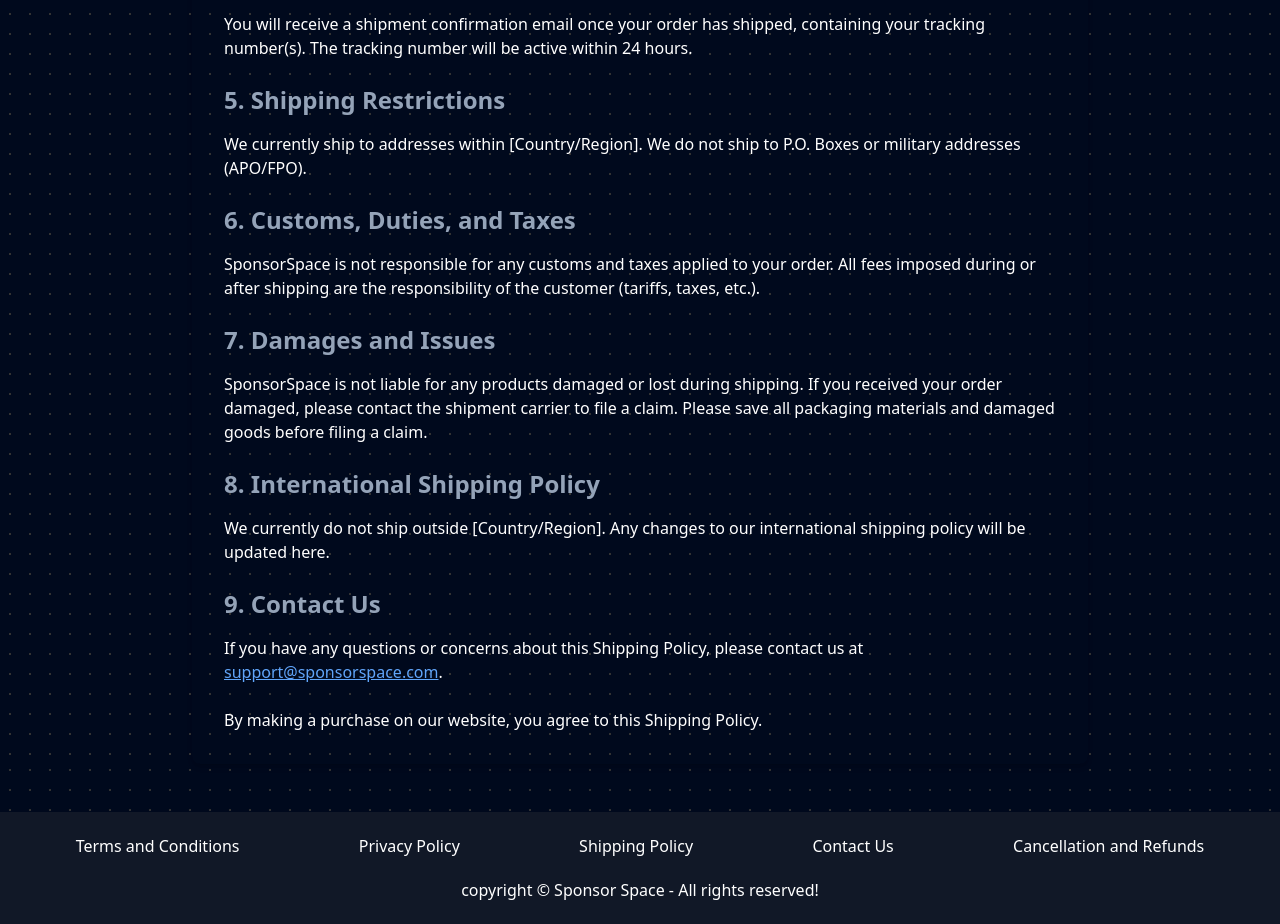
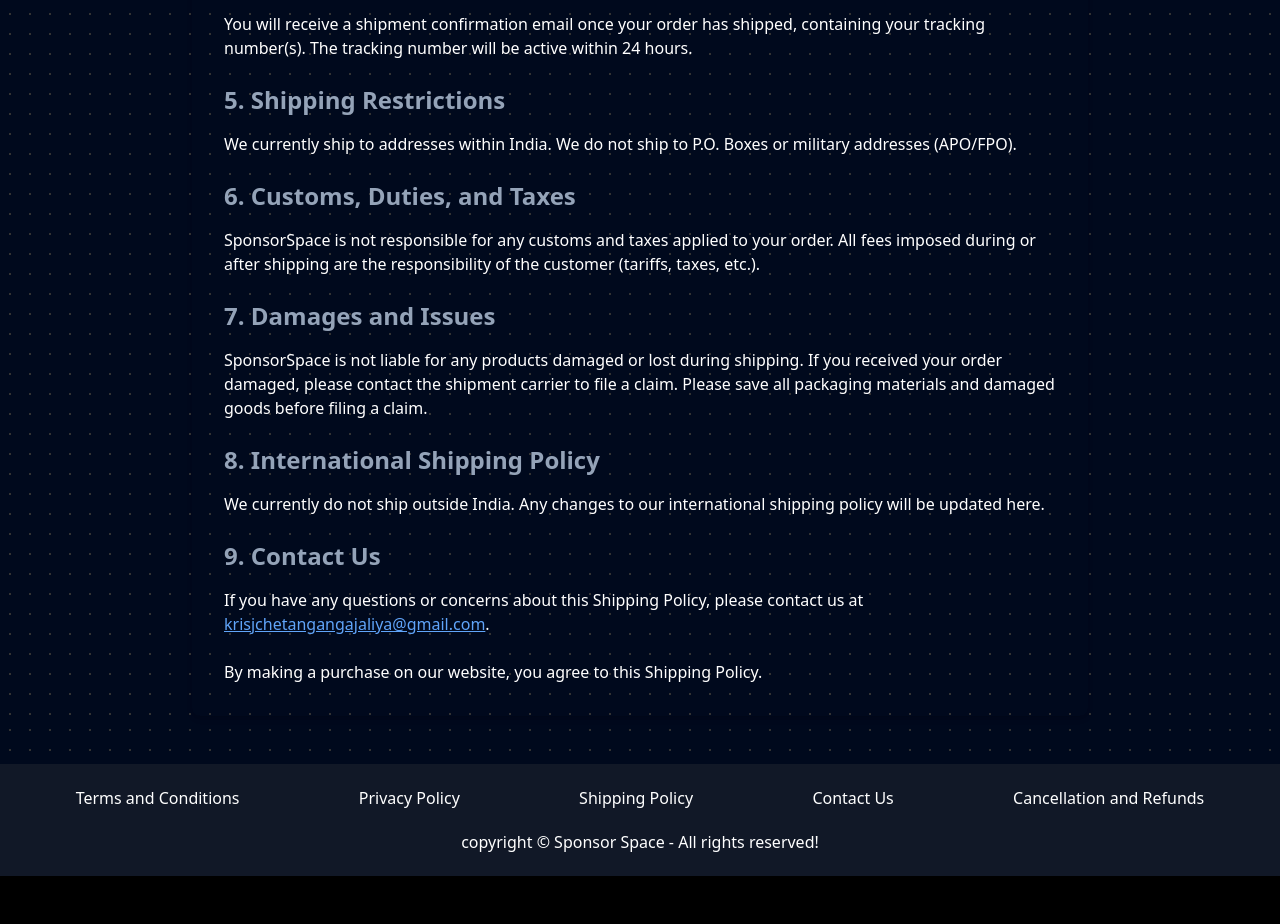
Before and after one commit to Krish043/sponsor-space, a Next.js app: page /ShippingPolicy in a window 1280 px wide. Shown: the part 800-1724 px from the top of the page. After the commit the page ends 1676 px from the top, so only its background shows below. Built offline with nearby package versions, Linux system fonts and the light colour scheme; no server answers.

Commit message:
Update page.js

```diff
--- a/app/ShippingPolicy/page.js
+++ b/app/ShippingPolicy/page.js
@@ -5,7 +5,7 @@
     <div className="m-12 p-8 rounded-lg shadow-md max-w-4xl mx-auto mt-10">
       <h1 className="text-3xl font-bold text-slate-400 mb-6">Shipping Policy</h1>
 
-      <p className="text-white mb-4">Welcome to SponsorSpace's Shipping Policy!</p>
+      <p className="text-white mb-4">Welcome to SponsorSpace&apos;s Shipping Policy!</p>
       <p className="text-white mb-6">
         This Shipping Policy applies to any physical products or merchandise offered on our platform. Please read the following information carefully to understand our policies regarding shipping and delivery.
       </p>
@@ -37,7 +37,7 @@
 
       <h2 className="text-2xl font-semibold text-slate-400 mb-4">5. Shipping Restrictions</h2>
       <p className="text-white mb-6">
-        We currently ship to addresses within [Country/Region]. We do not ship to P.O. Boxes or military addresses (APO/FPO).
+        We currently ship to addresses within India. We do not ship to P.O. Boxes or military addresses (APO/FPO).
       </p>
 
       <h2 className="text-2xl font-semibold text-slate-400 mb-4">6. Customs, Duties, and Taxes</h2>
@@ -52,12 +52,12 @@
 
       <h2 className="text-2xl font-semibold text-slate-400 mb-4">8. International Shipping Policy</h2>
       <p className="text-white mb-6">
-        We currently do not ship outside [Country/Region]. Any changes to our international shipping policy will be updated here.
+        We currently do not ship outside India. Any changes to our international shipping policy will be updated here.
       </p>
 
       <h2 className="text-2xl font-semibold text-slate-400 mb-4">9. Contact Us</h2>
       <p className="text-white mb-6">
-        If you have any questions or concerns about this Shipping Policy, please contact us at <a href="mailto:support@sponsorspace.com" className="text-blue-400 underline">support@sponsorspace.com</a>.
+        If you have any questions or concerns about this Shipping Policy, please contact us at <a href="mailto:krisjchetangangajaliya@gmail.com" className="text-blue-400 underline">krisjchetangangajaliya@gmail.com</a>.
       </p>
 
       <p className="text-white">
```
